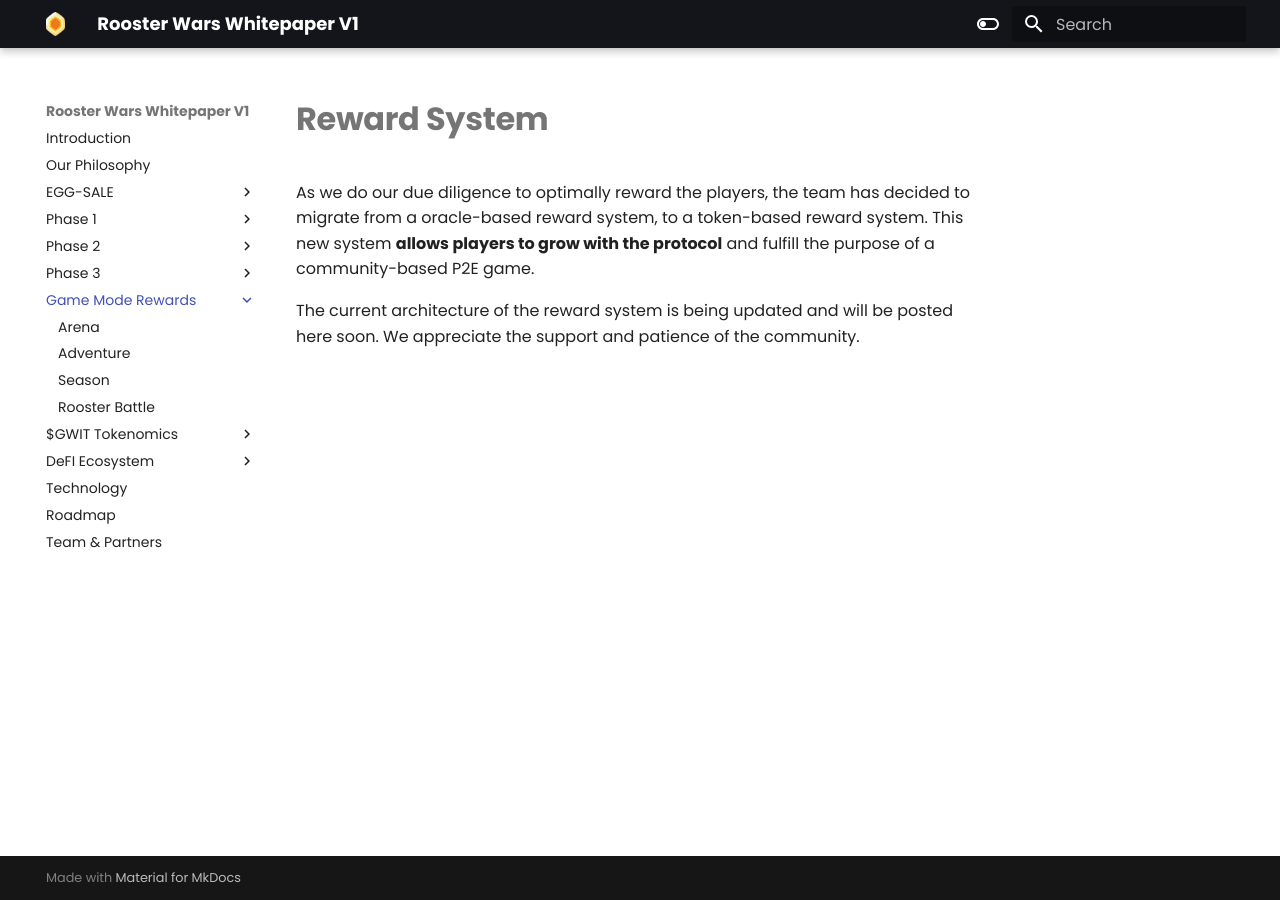
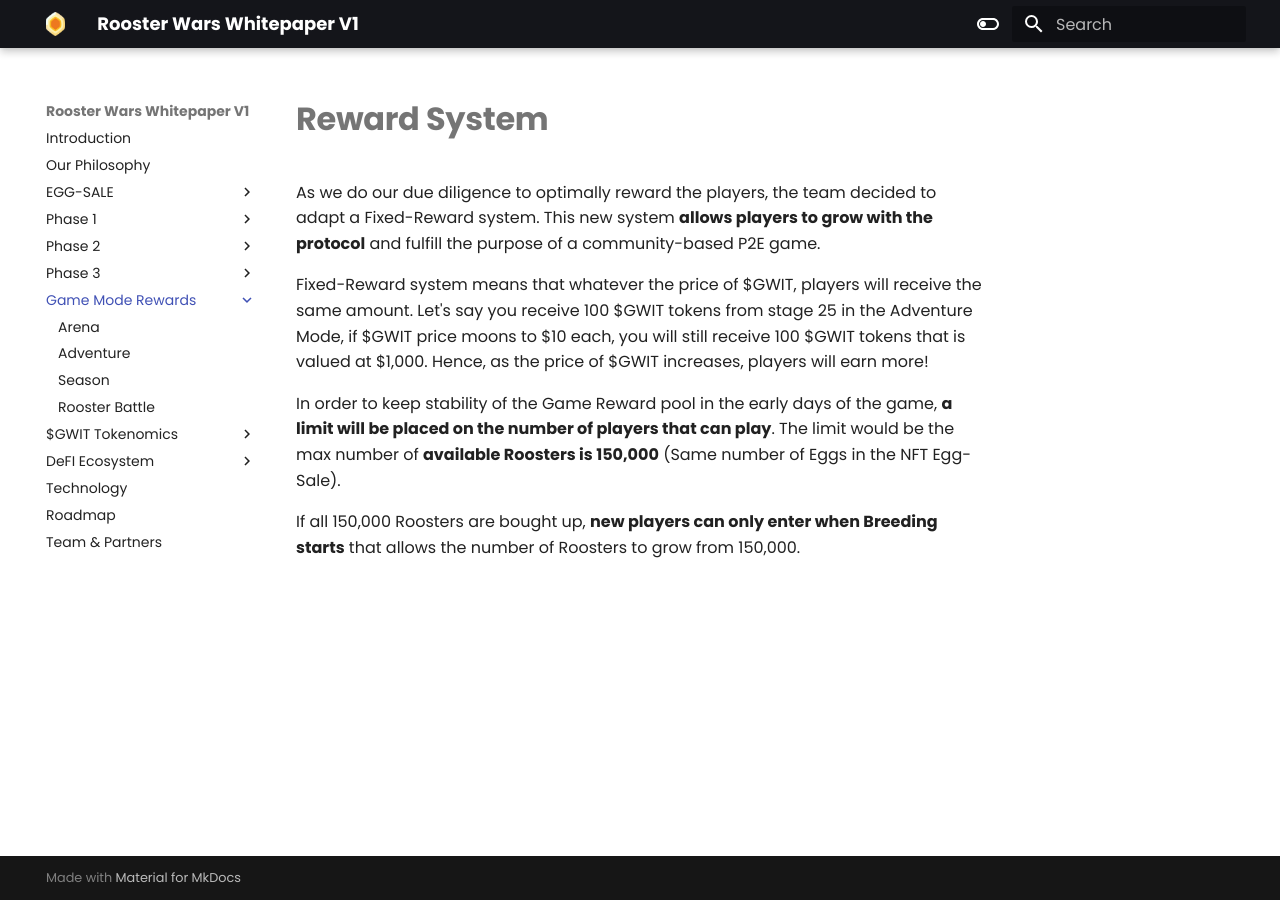
Before and after one commit to AshtreeBV/roosterwars-whitepaper, an MkDocs documentation site: the page built from docs/game-rewards/index.md, in a window 1280 px wide. Built offline with MkDocs 1.6.1 and Material for MkDocs 9.7.7, drawn with Linux system fonts in a browser that asks for light colours.

Commit message:
rewards section intro

```diff
--- a/docs/game-rewards/index.md
+++ b/docs/game-rewards/index.md
@@ -1,8 +1,12 @@
 # **Reward System**
 
-As we do our due diligence to optimally reward the players, the team has decided to migrate from a oracle-based reward system, to a token-based reward system. This new system **allows players to grow with the protocol** and fulfill the purpose of a community-based P2E game.
+As we do our due diligence to optimally reward the players, the team decided to adapt a Fixed-Reward system. This new system **allows players to grow with the protocol** and fulfill the purpose of a community-based P2E game.
 
-The current architecture of the reward system is being updated and will be posted here soon. We appreciate the support and patience of the community.
+Fixed-Reward system means that whatever the price of $GWIT, players will receive the same amount. Let's say you receive 100 $GWIT tokens from stage 25 in the Adventure Mode, if $GWIT price moons to $10 each, you will still receive 100 $GWIT tokens that is valued at $1,000. Hence, as the price of $GWIT increases, players will earn more!
+
+In order to keep stability of the Game Reward pool in the early days of the game, **a limit will be placed on the number of players that can play**. The limit would be the max number of **available Roosters is 150,000** (Same number of Eggs in the NFT Egg-Sale).
+
+If all 150,000 Roosters are bought up, **new players can only enter when Breeding starts** that allows the number of Roosters to grow from 150,000.
 
 <!--
 The rewards system will be guided by an oracle that will help sustain the stability of the game.
```
Also changed, not shown: 1 other file.
